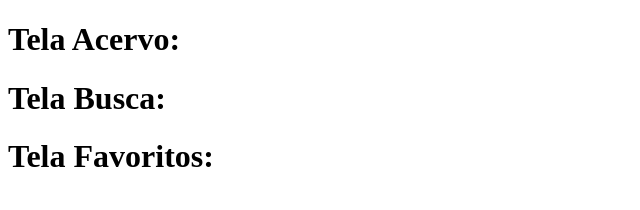
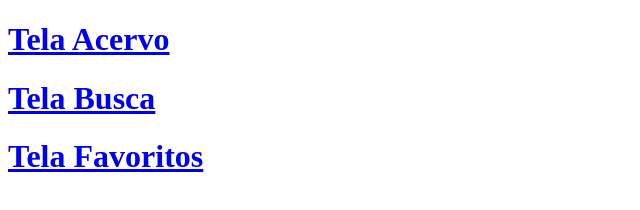
Before and after one commit to pedroviskDev/libris-frontEnd, a plain HTML site: page index.html in a window 1280 px wide. Shown: the whole page, without its empty margins (0-640 px from the left). Drawn offline with Linux system fonts and the light colour scheme.

Commit message:
correcao nos links

```diff
--- a/index.html
+++ b/index.html
@@ -6,8 +6,8 @@
     <title>Pagina de navegacao</title>
 </head>
 <body>
-    <h1>Tela Acervo: <a href="exibirLivrosAcervo.html"></a></h1>
-    <h1>Tela Busca: <a href="exibirLivrosBusca.html"></a></h1>
-    <h1>Tela Favoritos: <a href="exibirLivrosFavoritos.html"></a></h1>
+    <h1><a href="exibirLivrosAcervo.html">Tela Acervo</a></h1>
+    <h1><a href="exibirLivrosBusca.html">Tela Busca</a></h1>
+    <h1><a href="exibirLivrosFavoritos.html">Tela Favoritos</a></h1>
 </body>
 </html>
```
